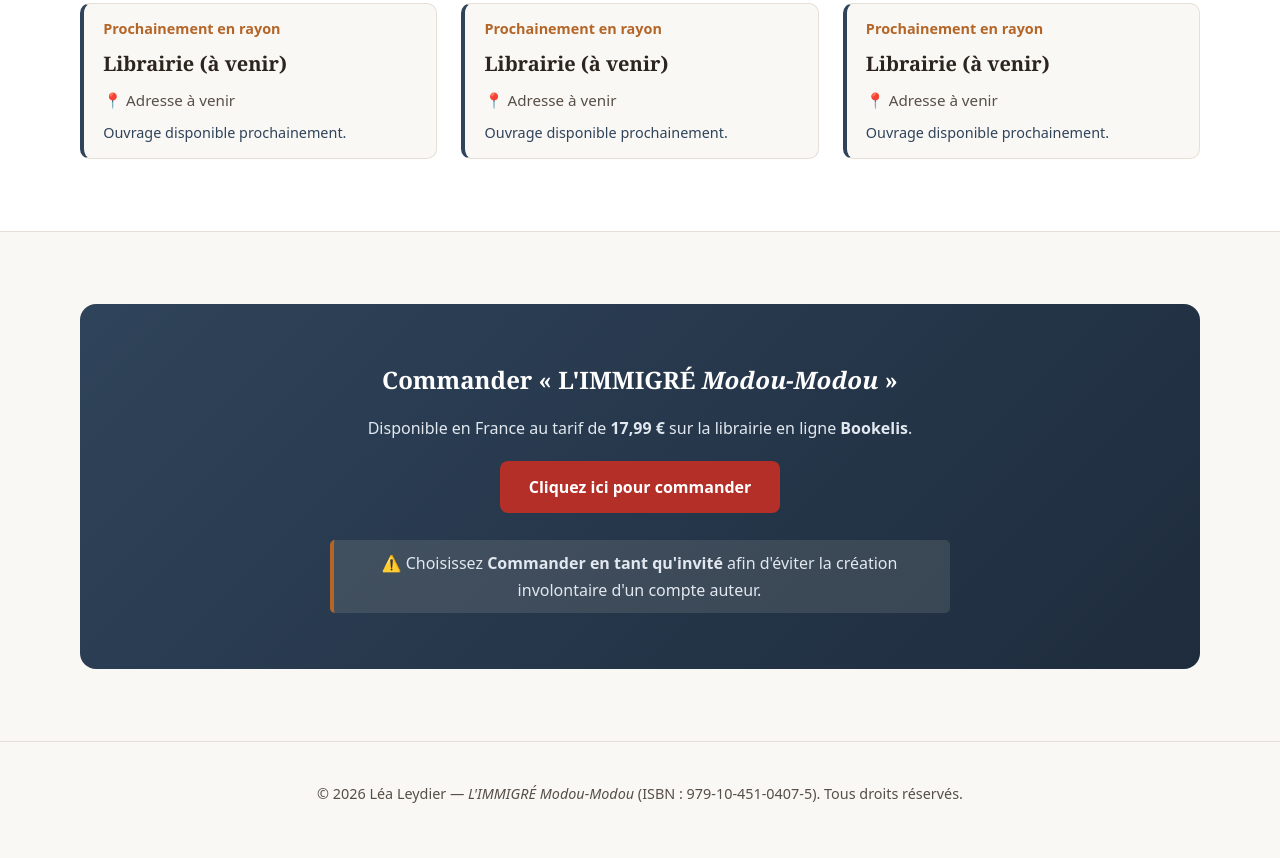
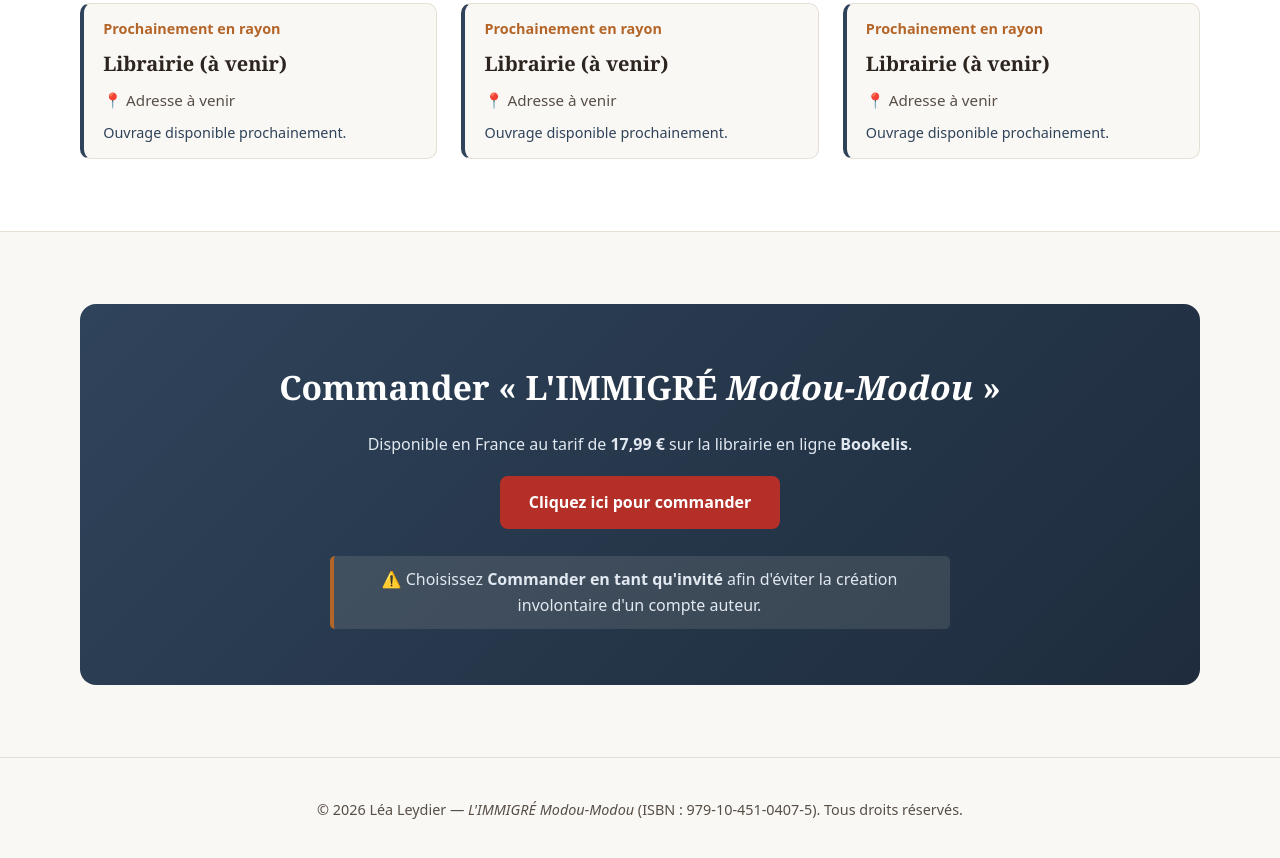
Before and after one commit to lea-leydier/lea-leydier.github.io, a plain HTML site: page index.html in a window 1280 px wide. Shown: the part 4619-5477 px from the top of the page. Drawn offline with Linux system fonts and the light colour scheme.

Commit message:
Add files via upload

```diff
--- a/styles.css
+++ b/styles.css
@@ -471,7 +471,7 @@ a.card {
 
 .buy-banner h2 {
   color: #fff;
-  font-size: font-size: clamp(1.6rem, 4vw, 2.1rem);
+  font-size: clamp(1.6rem, 4vw, 2.1rem);
   margin-bottom: 1rem;
 }
 
```
